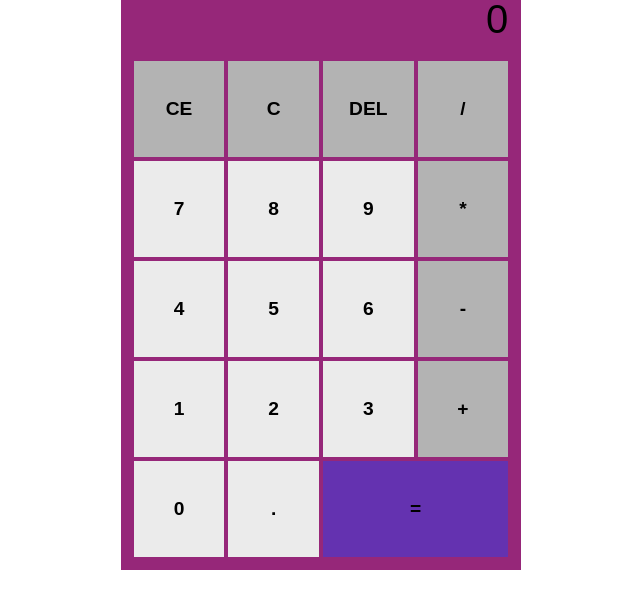
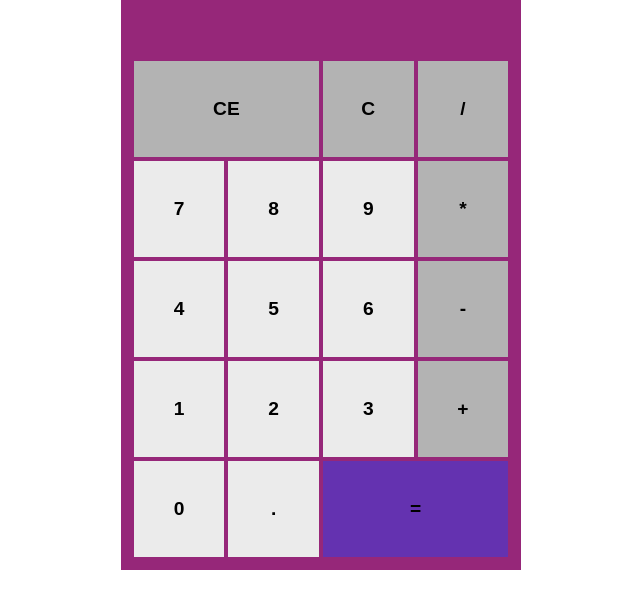
Before and after one commit to Crisleine-Erculano/calculadora, a plain HTML site: page index.html in a window 1280 px wide. Both pictures are taken after a click on the button "CE". Shown: the part 137-746 px from the top of the page, without its empty margins (319-959 px from the left). Drawn offline with Linux system fonts and the light colour scheme.

Commit message:
Terminando estilização

```diff
--- a/index.html
+++ b/index.html
@@ -11,11 +11,12 @@
 
    <div class="calculadora">
       <h2 class="calculadora__titulo">Calculadora</h2>
-      <div class="calculadora__resultado" id="entrada" ></div>
+      <div class="calculadora__resultado" id="entrada" >
+
+      </div>
       <div class="calculadora__teclas">
-         <button class="calculadora__operacao botoes" onclick="limpar()">CE</button>
-         <button class="calculadora__operacao botoes">C</button>
-         <button class="calculadora__operacao botoes">DEL</button>
+         <button class="calculadora__operacao botoes calculadora__operacao--duplo" onclick="limpar()">CE</button>
+         <button class="calculadora__operacao botoes limparElemento">C</button>
          <button class="calculadora__operacao botoes" onclick = "adicionar('/')">/</button>
          <button class="calculadora__numeros botoes" onclick = "adicionar(7)">7</button>
          <button class="calculadora__numeros botoes" onclick = "adicionar(8)">8</button>
@@ -31,7 +32,7 @@
          <button class="calculadora__operacao botoes" onclick = "adicionar('+')">+</button>
          <button class="calculadora__numeros botoes" onclick = "adicionar(0)">0</button>
          <button class="calculadora__numeros botoes" onclick = "adicionar('.')">.</button>
-         <button class="calculadora__operacao botoes botoes--duplo">=</button>
+         <button class="calculadora__operacao botoes botoes--duplo" onclick="resultado()">=</button>
 
       </div>
    </div>
--- a/script.js
+++ b/script.js
@@ -1,12 +1,11 @@
 let entrada = '';
 function adicionar(numero){
 
-  entrada = document.querySelector('#entrada').innerHTML;
-  document.querySelector('#entrada').innerHTML = entrada + numero;
-
+      entrada = document.querySelector('#entrada').innerHTML;
+      document.querySelector('#entrada').innerHTML = entrada + numero;
 
 }
 function limpar(){
-   entrada = 0
+   entrada =''
    document.querySelector('#entrada').innerHTML = entrada;
 }
--- a/style.css
+++ b/style.css
@@ -24,7 +24,6 @@ body{
 .calculadora__resultado{
    font-size: 2.5em;
    min-height: 1.6em;
-   height: 50px;
    text-align: right;
    overflow-wrap: break-word;
 }
@@ -50,6 +49,9 @@ body{
    background-color: #9E9E9E;
    border:1px solid #5E5E5E;
 }
+.calculadora__operacao--duplo{
+   grid-column: span 2;
+}
 .botoes--duplo{
    background-color: rgba(60, 60, 223, 0.544);
    grid-column: span 2;
```
